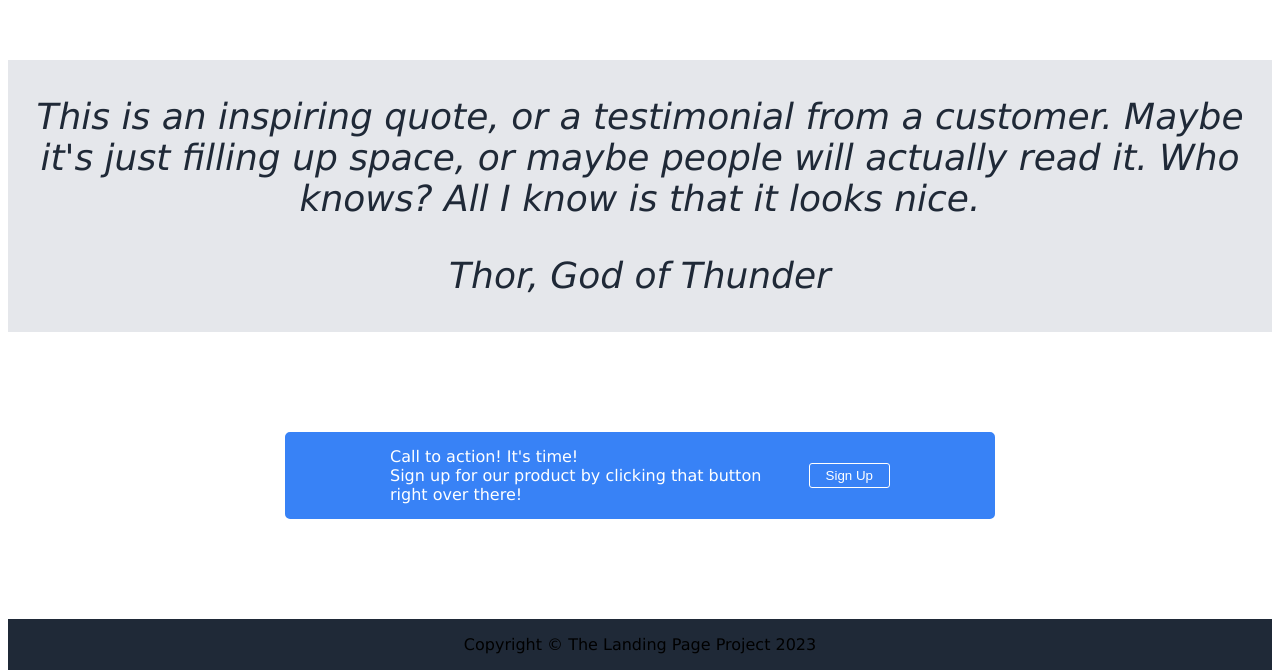
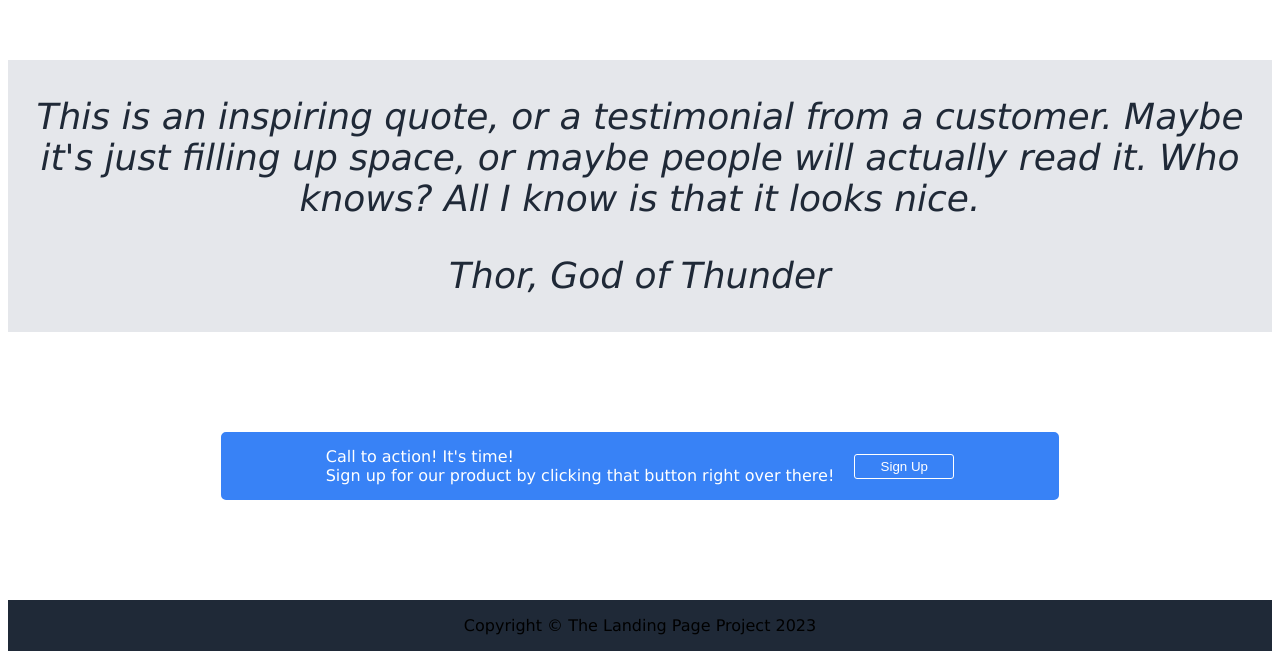
Before and after one commit to dlam2o/Landing-Page, a plain HTML site: page index.html in a window 1280 px wide. Shown: the part 1102-1772 px from the top of the page. Drawn offline with Linux system fonts and the light colour scheme.

Commit message:
FLEX WRAP CALL TO ACTION

```diff
--- a/style.css
+++ b/style.css
@@ -115,19 +115,23 @@ ul {
 
 .Call-Container {
   display: flex;
+  align-content: flex-start;
   align-self: center;
-  max-width: 500px;
-  min-width: 500px;
+  justify-content: flex-start;
+  max-width: 800px;
   border: 5px solid #3882f6;
   border-radius: 5px;
   padding: 10px 100px;
   margin: 100px;
   gap: 0;
+  flex-wrap: wrap;
 }
 
 .Separator {
     color: white;
+    margin-right: 20px;
 }
+
 
 .More-Text {
     margin: 0;
@@ -137,9 +141,6 @@ ul {
     border: 1px solid white;
     border-radius: 3px;
     align-self: center;
-    margin-left: 20px;
-
-
 }
 
 .Footer {
```
